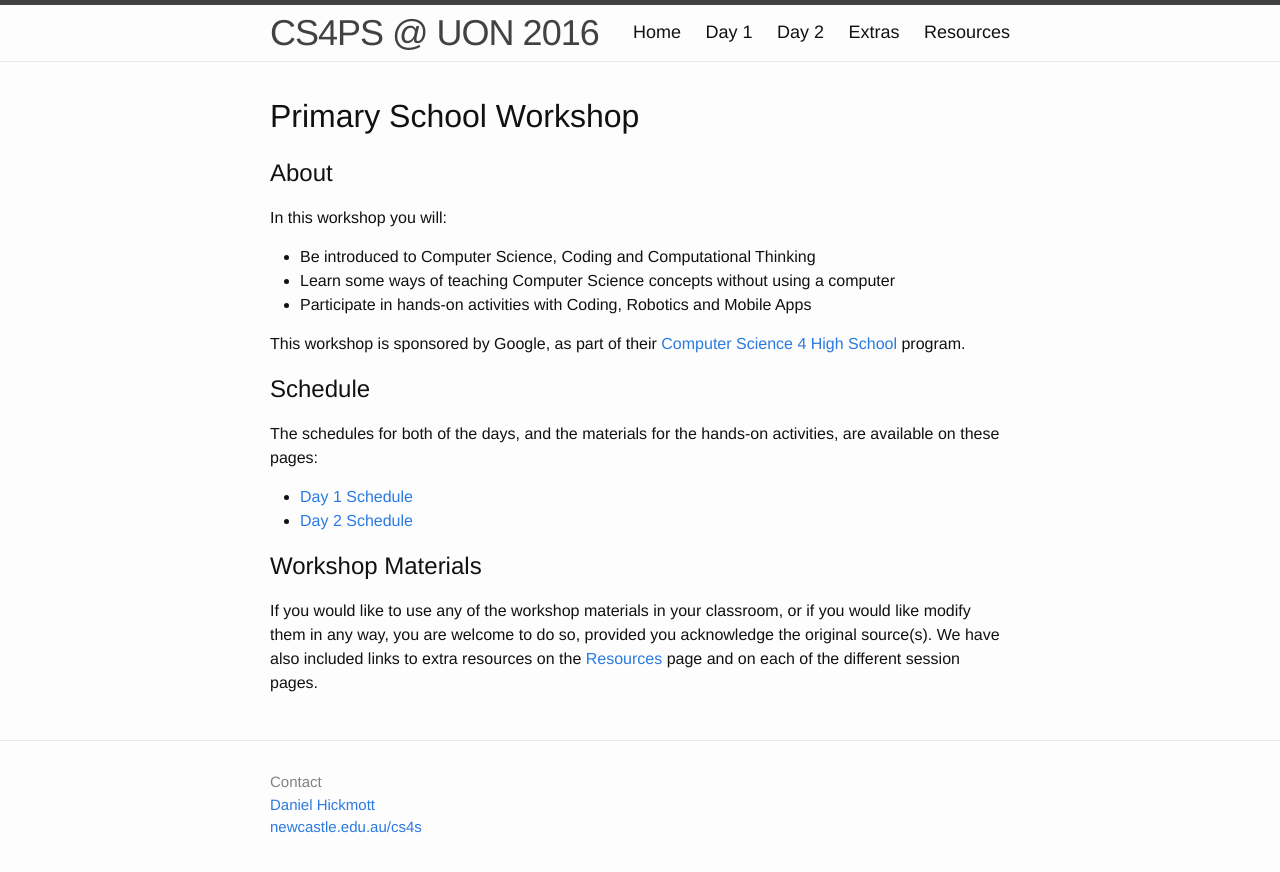
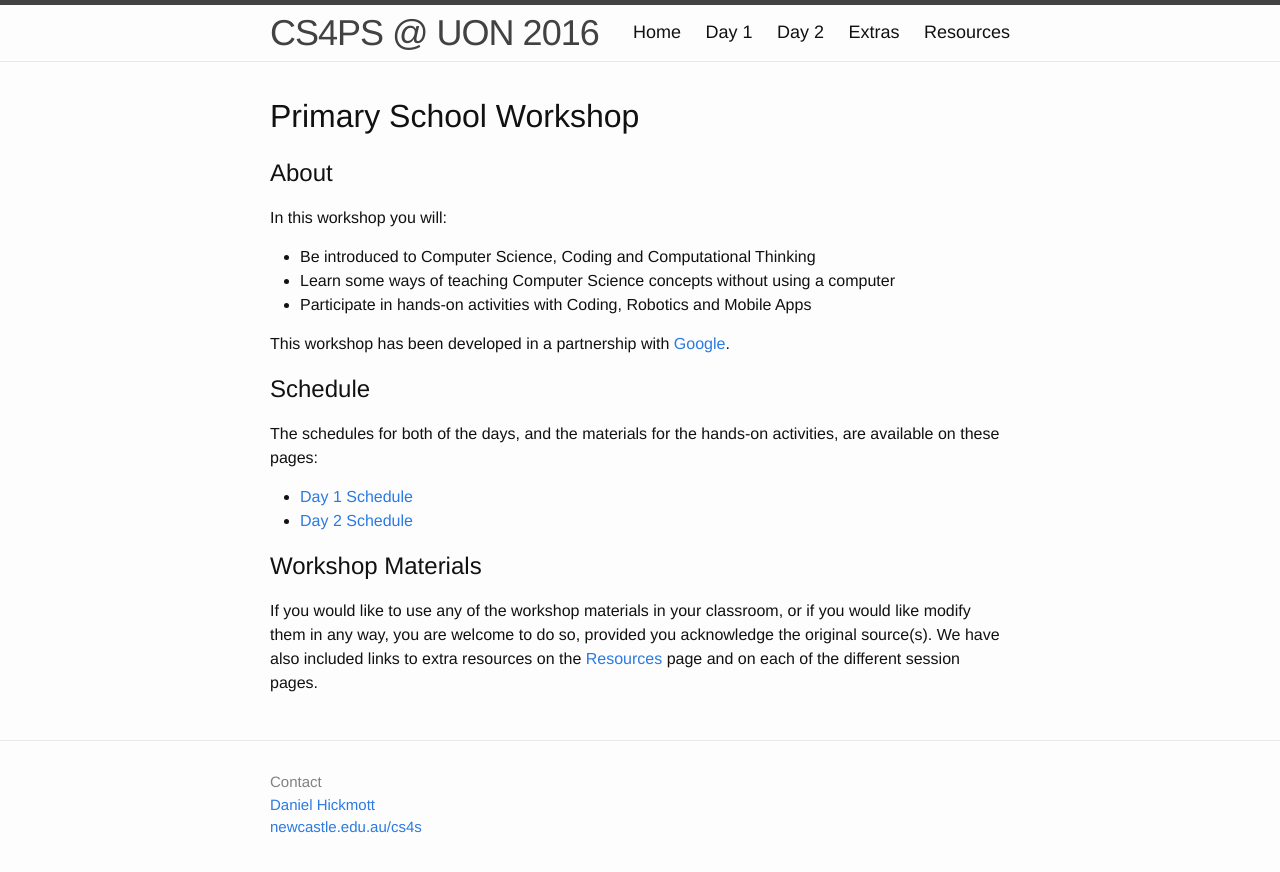
Before and after one commit to cs4s/ps-2016, a Jekyll site: the page built from index.md, in a window 1280 px wide. Shown: the top 872 px of the page. Built offline with Jekyll 4.4.1, drawn with Linux system fonts in a browser that asks for light colours.

Commit message:
Changes wording on home page about partnership

```diff
--- a/index.md
+++ b/index.md
@@ -13,7 +13,7 @@ In this workshop you will:
 - Learn some ways of teaching Computer Science concepts without using a computer
 - Participate in hands-on activities with Coding, Robotics and Mobile Apps
 
-This workshop is sponsored by Google, as part of their [Computer Science 4 High School](https://www.cs4hs.com/index.html){:target="_blank"} program.
+This workshop has been developed in a partnership with [Google](https://www.cs4hs.com/index.html){:target="_blank"}.
 
 ## Schedule
 
```
